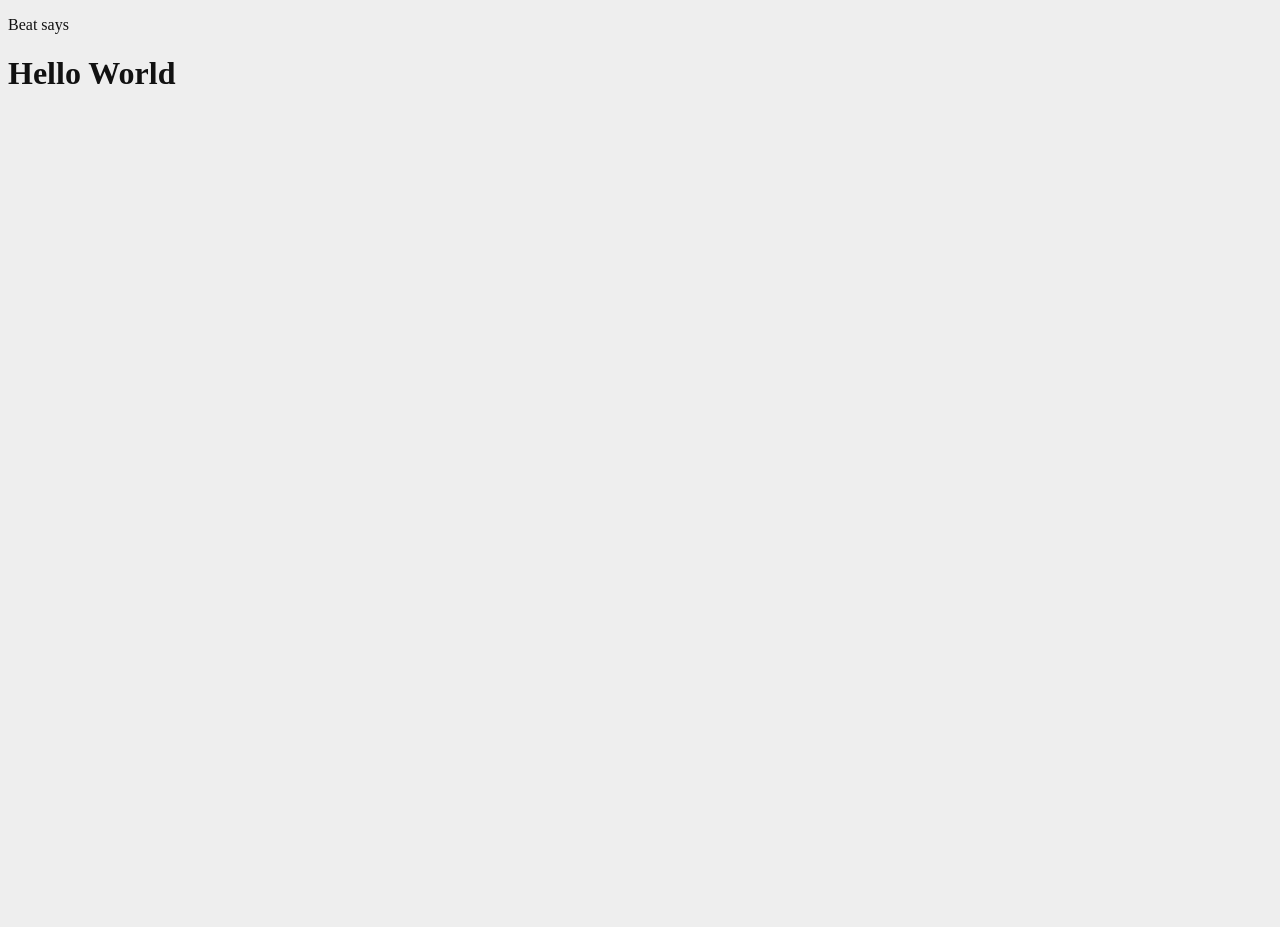
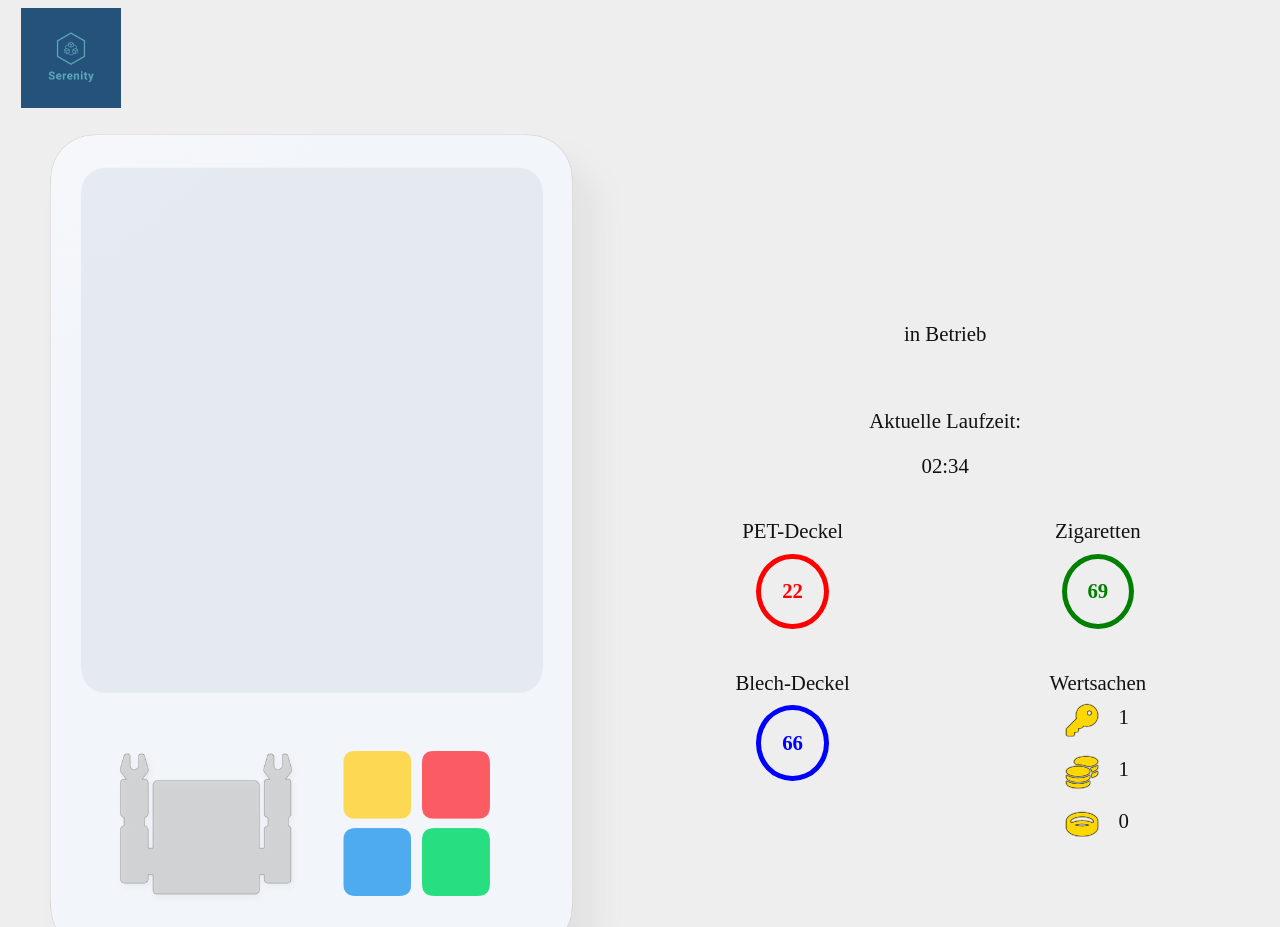
Before and after one commit to snoozebaumer/beat-realtime-stats, a plain HTML site: page frontend/index.html in a window 1280 px wide. Shown: the top 927 px of the page. Before the commit the page ends 800 px from the top, so only its background shows below. Drawn offline with nearby package versions, Linux system fonts and the light colour scheme.

Commit message:
create basic layout #BEAT-18

```diff
--- a/frontend/index.html
+++ b/frontend/index.html
@@ -10,12 +10,65 @@
 
     <script src="https://cdn.jsdelivr.net/npm/vue/dist/vue.js"></script>
     <script src="vue.js"></script>
+    <script src="https://kit.fontawesome.com/699538b057.js" crossorigin="anonymous"></script>
+
     <title>Beat</title>
 </head>
 
 <body>
-    <p>Beat says</p>
-    <h1>Hello World</h1>
+    <header class="flex-container-inline space-between">
+        <img src="./assets/logo.png" alt="logo serenity" class="logo" />
+    </header>
+
+    <main class="flex-container-inline equal-children">
+        <img src="./assets/skizze.png" alt="situation" class="situation" />
+        <div class="info flex-container-block space-around no-wrap">
+            <p class="status">in Betrieb</p>
+            <div class="time">
+                <p>Aktuelle Laufzeit:</p>
+                02:34
+            </div>
+            <div class="articles flex-container-inline equal-children no-wrap">
+                <div class="article">
+                    <p class="article-name">PET-Deckel</p>
+                    <div class="article-circle red">
+                        22
+                    </div>
+                </div>
+                <div class="article">
+                    <p class="article-name">Zigaretten</p>
+                    <div class="article-circle green">
+                        69
+                    </div>
+                </div>
+            </div>
+            <div class="articles flex-container-inline equal-children no-wrap">
+                <div class="article">
+                    <p class="article-name">Blech-Deckel</p>
+                    <div class="article-circle blue">
+                        66
+                    </div>
+                </div>
+                <div class="article">
+                    <p class="article-name">Wertsachen</p>
+                    <div class="flex-container-block">
+                        <div class="valuable flex-container-inline no-wrap">
+                            <i class="valuable-icon fa-solid fa-key"></i>
+                            <span class="valuable-amount">1</span>
+                        </div>
+                        <div class="valuable flex-container-inline no-wrap">
+                            <i class="valuable-icon fa-solid fa-coins"></i>
+                            <span class="valuable-amount">1</span>
+                        </div>
+                        <div class="valuable flex-container-inline no-wrap">
+                            <i class="valuable-icon fa-solid fa-ring"></i>
+                            <span class="valuable-amount">0</span>
+                        </div>
+                    </div>
+                </div>
+            </div>
+        </div>
+    </main>
 </body>
 
 </html>
--- a/frontend/styles.css
+++ b/frontend/styles.css
@@ -3,3 +3,105 @@ html {
     background: #eee;
     color: #111;
 }
+
+body {
+    width: 100%;
+    margin-inline: auto;
+    text-align: center;
+    font-size: 1.3em;
+}
+
+header {
+    padding: 0 1em 1em;
+}
+
+main {
+    width: 100%;
+    max-width: 1200px;
+    margin-inline: auto;
+}
+
+
+/* COLORS */
+
+.red {
+    color: red;
+}
+
+.green {
+    color: green;
+}
+
+.blue {
+    color: blue;
+}
+
+
+/* FLEX */
+
+.flex-container-inline {
+    display: flex;
+    justify-content: center;
+    gap: 1em;
+    flex-wrap: wrap;
+}
+
+.flex-container-block {
+    display: flex;
+    flex-direction: column;
+    justify-content: center;
+    gap: 1em;
+}
+
+.equal-children>* {
+    flex: 1;
+    width: 0;
+}
+
+.no-wrap {
+    flex-wrap: nowrap;
+    white-space: nowrap;
+    min-width: fit-content;
+}
+
+.space-between {
+    justify-content: space-between;
+}
+
+
+/* CONTENT */
+
+.logo {
+    max-height: 100px;
+}
+
+.situation {
+    min-width: 350px;
+}
+
+.info {
+    min-width: 300px;
+}
+
+.article {
+    min-width: fit-content;
+}
+
+.article-name {
+    margin-block: 1em 0.5em;
+}
+
+.article-circle {
+    width: fit-content;
+    margin-inline: auto;
+    padding: 1em;
+    font-weight: bold;
+    border: solid 5px;
+    border-radius: 50%;
+}
+
+.valuable-icon {
+    font-size: 1.5em;
+    color: gold;
+    text-shadow: 0 0 1px black, 0 0 1px black, 0 0 1px black, 0 0 1px black;
+}
```
Also changed, not shown: frontend/assets/logo.png (added).
